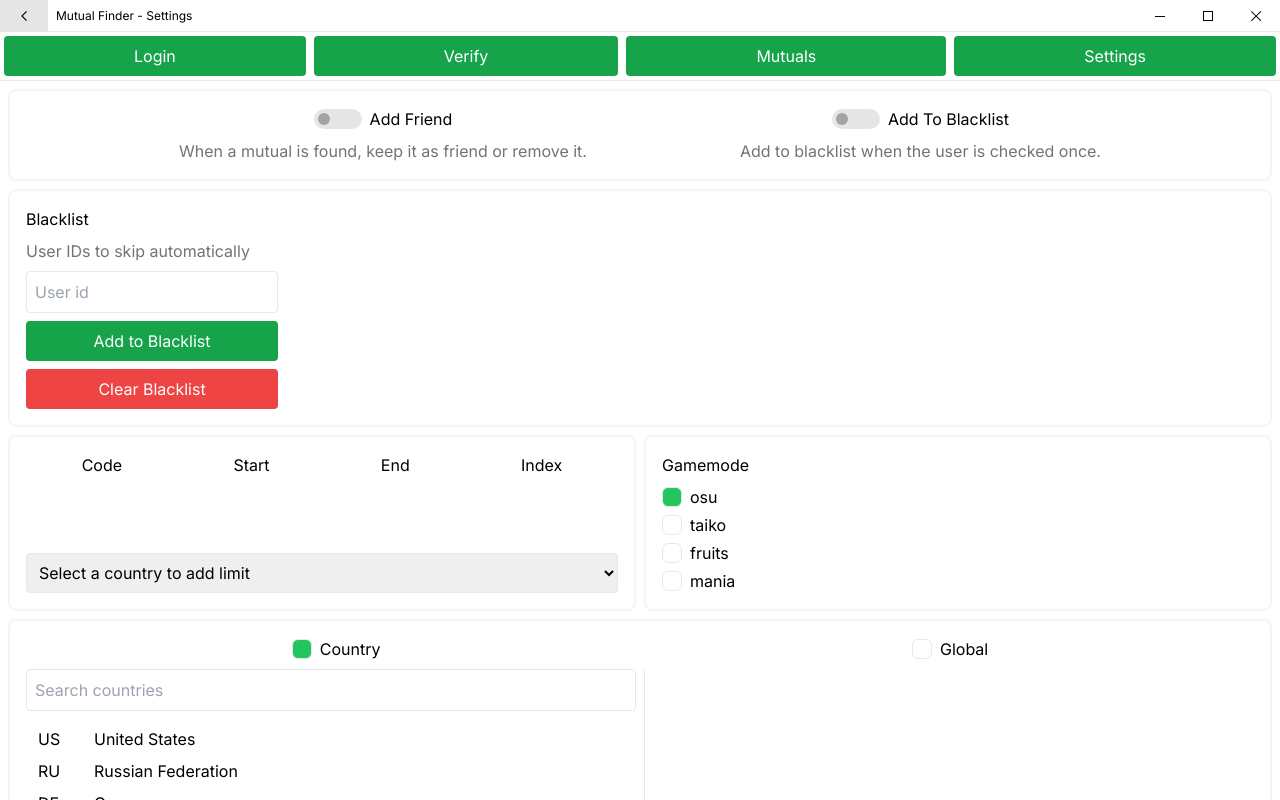
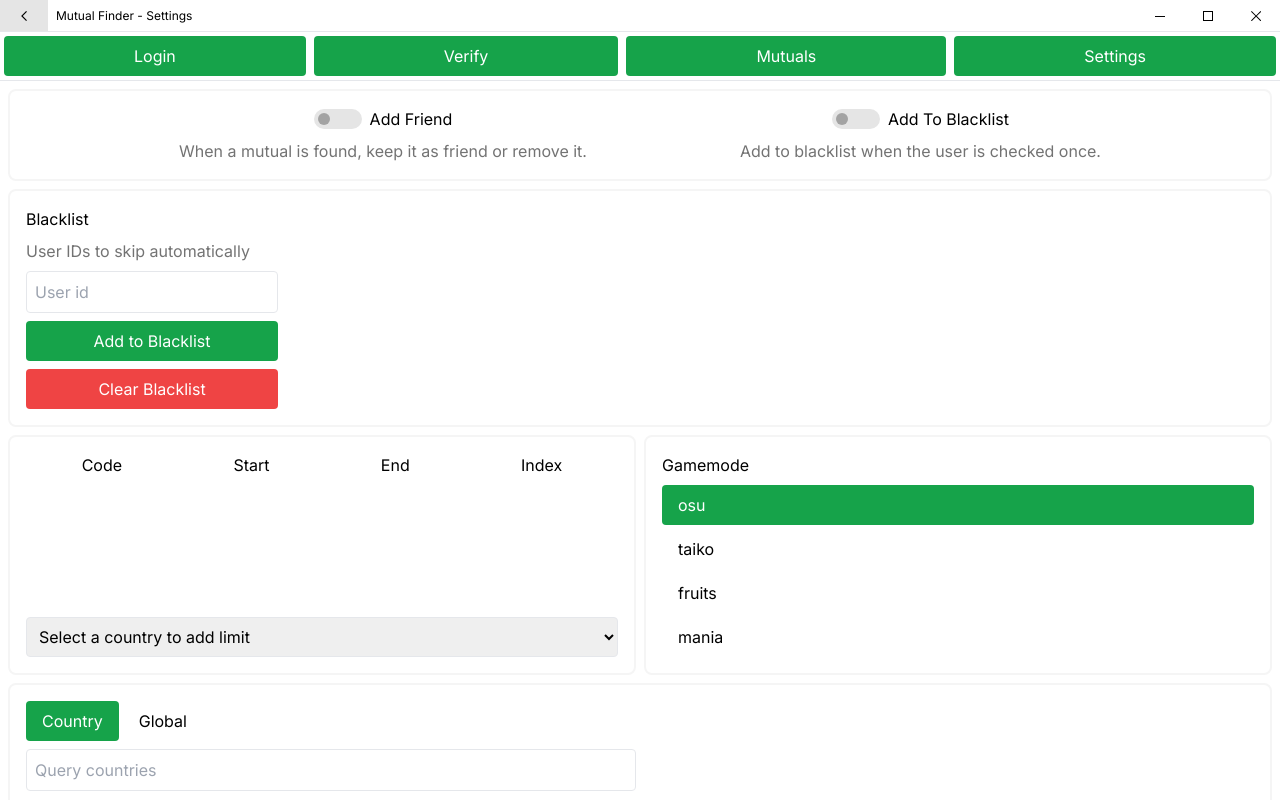
Before and after one commit to metkm/osu-mutual-finder, a Vue app: page /settings in a window 1280 px wide. Built offline with nearby package versions, Linux system fonts and the light colour scheme.

Commit message:
more cleanup

```diff
--- a/src/components/Country.vue
+++ /dev/null
@@ -1,14 +0,0 @@
-<script setup lang="ts">
-import { Country } from '../types';
-
-const { country } = defineProps<{
-  country: Country
-}>();
-</script>
-
-<template>
-  <button class="listbox-item gap-2">
-    <p class="w-12 text-left truncate">{{ country.code }}</p>
-    <p>{{ country.name }}</p>
-  </button>
-</template>
--- a/src/components/Settings/SettingsCountries.vue
+++ b/src/components/Settings/SettingsCountries.vue
@@ -1,67 +1,27 @@
 <script setup lang="ts">
-import { useSettingsStore } from "../../store";
-import { computed, ref, watch } from "vue";
-import { handleBeforeLeave } from "../../animation";
-import { jsonCountries } from "../../utils";
-import { Check, Country as CountryInterface } from "../../types";
-import BaseRadio from "../Ui/BaseRadio.vue";
-import BaseInput from "../Ui/BaseInput.vue";
-import Country from "../Country.vue";
+import { storeToRefs } from 'pinia';
+import { useSettingsStore } from '../../store';
+
+import BaseRadio from '../Ui/BaseRadio.vue';
+import SettingsCountriesCountry from './SettingsCountriesCountry.vue';
+import SettingsCountriesGlobal from './SettingsCountriesGlobal.vue';
+
 const settingsStore = useSettingsStore();
+const { check } = storeToRefs(settingsStore);
 
-const countriesToCheck = computed(() => settingsStore.countries);
-const check = ref(settingsStore.check);
-
-const searchQuery = ref("");
-const searchQueryResults = computed(() => {
-  return jsonCountries.filter(country => {
-    return country.name.toLowerCase().includes(searchQuery.value.toLowerCase())
-  })
-})
-
-const addCountry = (country: CountryInterface) => {
-  settingsStore.toggleCountry(country);
-};
-const removeCountry = (country: CountryInterface) => {
-  settingsStore.toggleCountry(country);
+const dynamicPages = {
+  'Country': SettingsCountriesCountry,
+  'Global': SettingsCountriesGlobal
 }
-
-watch(check, newCheck => {
-  settingsStore.check = newCheck;
-})
 </script>
 
 <template>
   <div aria-label="country setting" class="setting relative">
-    <div class="flex flex-1 justify-around">
-      <BaseRadio :label="Check.Country" v-model="check" />
-      <BaseRadio :label="Check.Global" v-model="check" />
+    <div class="flex gap-1">
+      <BaseRadio label="Country" v-model="check" />
+      <BaseRadio label="Global" v-model="check" />
     </div>
 
-    <div :class="{ 'opacity-20 pointer-events-none': check != Check.Country }">
-      <div class="flex gap-2 h-full max-h-96 divide-x dark:divide-neutral-800">
-        <section aria-label="countries to add" class="flex flex-col flex-1 gap-2">
-          <BaseInput v-model="searchQuery" type="text" placeholder="Search countries " />
-
-          <ul class="listbox">
-            <Country v-for="country in searchQueryResults" :key="country.code" :country="country"
-              @click="addCountry(country)" />
-          </ul>
-        </section>
-
-        <section aria-label="countries added" class="flex flex-col flex-1 justify-center gap-2">
-          <p class="text-neutral-500 max-w-xs mx-auto opacity-75 text-center" v-if="countriesToCheck.length == 0">
-            The countries that program will check will be listed here.
-            You can click on a country name once
-            to add it.
-          </p>
-
-          <TransitionGroup v-else name="array" tag="ol" class="listbox" @before-leave="handleBeforeLeave">
-            <Country v-for="country in countriesToCheck" :key="country.code" :country="country"
-              @click="removeCountry(country)" />
-          </TransitionGroup>
-        </section>
-      </div>
-    </div>
+    <component :is="dynamicPages[check]" />
   </div>
 </template>
--- /dev/null
+++ b/src/components/Settings/SettingsCountriesCountry.vue
@@ -0,0 +1,48 @@
+<script setup lang="ts">
+import { ref, computed } from "vue";
+import { storeToRefs } from "pinia";
+import { useSettingsStore } from "../../store";
+import { jsonCountries } from "../../utils";
+
+import BaseInput from "../Ui/BaseInput.vue";
+
+const settingsStore = useSettingsStore();
+const { countries } = storeToRefs(settingsStore);
+
+const query = ref("");
+const queryResults = computed(() => {
+  let search = query.value.toLowerCase();
+
+  return jsonCountries.filter(country => {
+    let countryName = country.name.toLowerCase();
+    return countryName.includes(search);
+  })
+})
+</script>
+
+<template>
+  <div class="grid grid-cols-2 grid-rows-1 gap-2 max-h-96">
+    <section class="grid gap-2">
+      <BaseInput v-model="query" placeholder="Query countries" />
+
+      <ul class="overflow-y-auto">
+        <li v-for="country in queryResults"
+          class="flex items-center gap-2 p-1 rounded-lg hover:bg-neutral-100 hover:dark:bg-neutral-900">
+          <input type="checkbox" class="form-tick" :id="country.code" :value="country" v-model="countries" />
+
+          <label :for="country.code" class="w-full select-none">{{ country.name }}</label>
+        </li>
+      </ul>
+    </section>
+
+    <section class="grid gap-2">
+      <ul class="overflow-y-auto">
+        <li v-for="country in countries" class="flex items-center gap-2 p-1 rounded-lg hover:bg-neutral-100 hover:dark:bg-neutral-900">
+          <input type="checkbox" class="form-tick" :id="country.code" :value="country" v-model="countries" />
+
+          <label :for="country.code" class="w-full select-none">{{ country.name }}</label>
+        </li>
+      </ul>
+    </section>
+  </div>
+</template>
--- /dev/null
+++ b/src/components/Settings/SettingsCountriesGlobal.vue
@@ -0,0 +1,6 @@
+<script setup lang="ts">
+</script>
+
+<template>
+  <p class="text-center text-neutral-500">The program will start to check users that are on the global rankings</p>
+</template>
--- a/src/components/Settings/SettingsMode.vue
+++ b/src/components/Settings/SettingsMode.vue
@@ -1,15 +1,12 @@
 <script setup lang="ts">
-import { ref, watch } from "vue";
 import { useSettingsStore } from '../../store';
+import { storeToRefs } from "pinia";
 import BaseRadio from '../Ui/BaseRadio.vue';
+
 const settingsStore = useSettingsStore();
+const { gamemode } = storeToRefs(settingsStore);
 
-const gamemode = ref(settingsStore.gamemode);
 const modes = ["osu", "taiko", "fruits", "mania"];
-
-watch(gamemode, mode => {
-  settingsStore.gamemode = mode;
-})
 </script>
 
 <template>
--- a/src/components/Settings/SettingsOther.vue
+++ b/src/components/Settings/SettingsOther.vue
@@ -7,20 +7,17 @@ import BaseButton from '../Ui/BaseButton.vue';
 const userId = ref(0);
 const cooldown = ref(false);
 
-const removeFriendClick = () => {
-  removeFriend(userId.value);
-
+const removeFriendClick = async () => {
   cooldown.value = true;
-  setTimeout(() => {
-    cooldown.value = false;
-  }, 1500)
+  await removeFriend(userId.value);
+  cooldown.value = false;
 }
 </script>
 <template>
   <div aria-label="remove friend setting" class="setting">
     <div class="flex flex-col gap-2 max-w-md">
       <BaseInput type="number" placeholder="User Id" v-model.number="userId" />
-      <BaseButton :disabled="cooldown" @click="removeFriendClick">
+      <BaseButton :isLoading="cooldown" @click="removeFriendClick">
         Remove friend
       </BaseButton>
     </div>
--- a/src/components/Ui/BaseRadio.vue
+++ b/src/components/Ui/BaseRadio.vue
@@ -6,9 +6,9 @@ defineProps<{
 </script>
 
 <template>
-  <div class="flex items-center gap-2">
+  <div class="px-4 py-2 relative rounded transition-colors" :class="{ 'bg-green-600 text-white': modelValue === label }">
     <input
-      class="form-tick"
+      class="appearance-none absolute inset-0"
       type="radio"
       :id="label"
       :value="label"
--- a/src/index.css
+++ b/src/index.css
@@ -42,9 +42,8 @@
 
   .setting {
     @apply rounded-lg border-2 border-neutral-100 dark:border-neutral-900;
-    @apply p-4;
-    @apply gap-2;
-    @apply flex flex-grow flex-col justify-evenly basis-0;
+    @apply p-4 gap-2;
+    @apply flex flex-grow flex-col basis-0;
     @apply transition-all;
   }
 
--- a/src/store/settings.ts
+++ b/src/store/settings.ts
@@ -31,7 +31,7 @@ export const useSettingsStore = defineStore("settings", {
   state: () => ({
     friends: [] as number[],
     blacklistIds: [] as number[],
-    countries: [] as Country[],
+    countries: [] as WebCountry[],
     limits: [] as Limit[],
     addFriend: false,
     addBlacklist: false,
@@ -49,16 +49,6 @@ export const useSettingsStore = defineStore("settings", {
     toggleCountry(country: Country) {
       toggleSetting(this.countries, country)
     },
-    addLimit(newLimit: Limit) {
-      clampLimit(newLimit);
-      this.limits.push(newLimit);
-    },
-    removeLimit(limitCode: string) {
-      let index = this.limits.findIndex(x => x.countryCode == limitCode);
-      if (index !== -1) {
-        this.limits.splice(index, 1);
-      }
-    },
     updateLimit(newLimit: Limit) {
       clampLimit(newLimit);
 
@@ -66,7 +56,7 @@ export const useSettingsStore = defineStore("settings", {
       if (index !== -1) {
         this.limits.splice(index, 1, newLimit);
       } else {
-        this.addLimit(newLimit);
+        this.limits.push(newLimit);
       }
     }
   },
```
Also changed, not shown: src/components/Settings/SettingsPageLimit.vue (line endings or trailing spaces).
